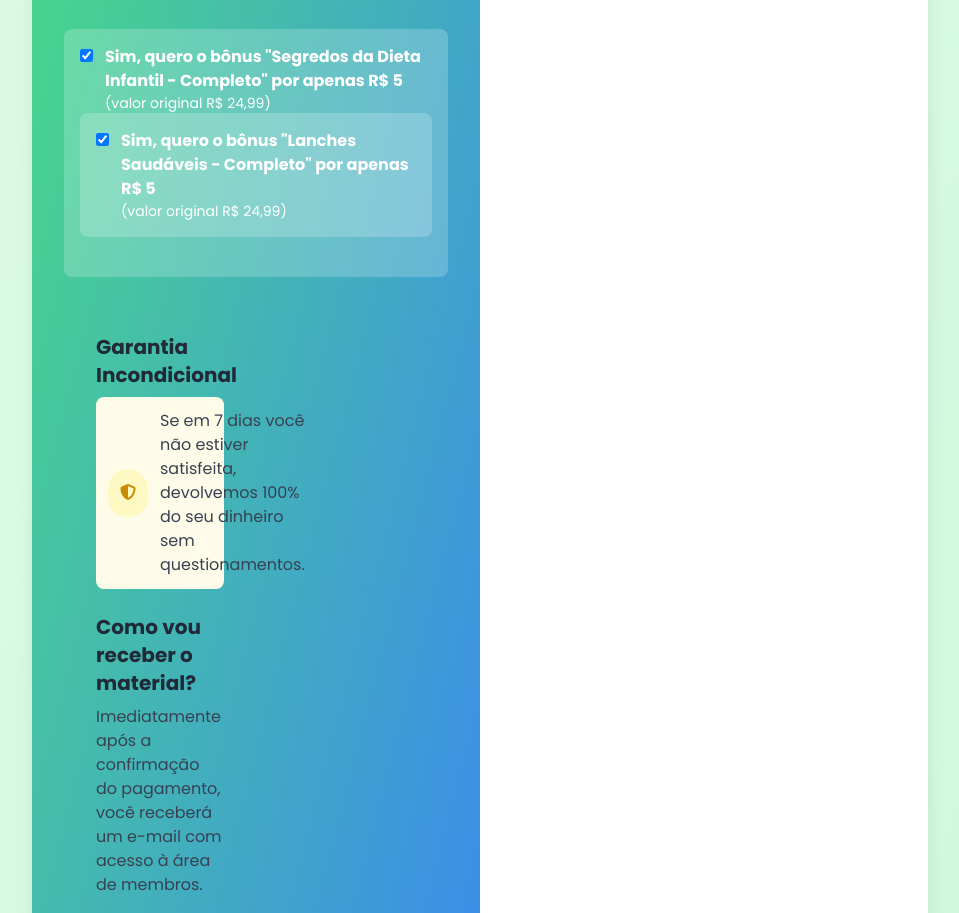
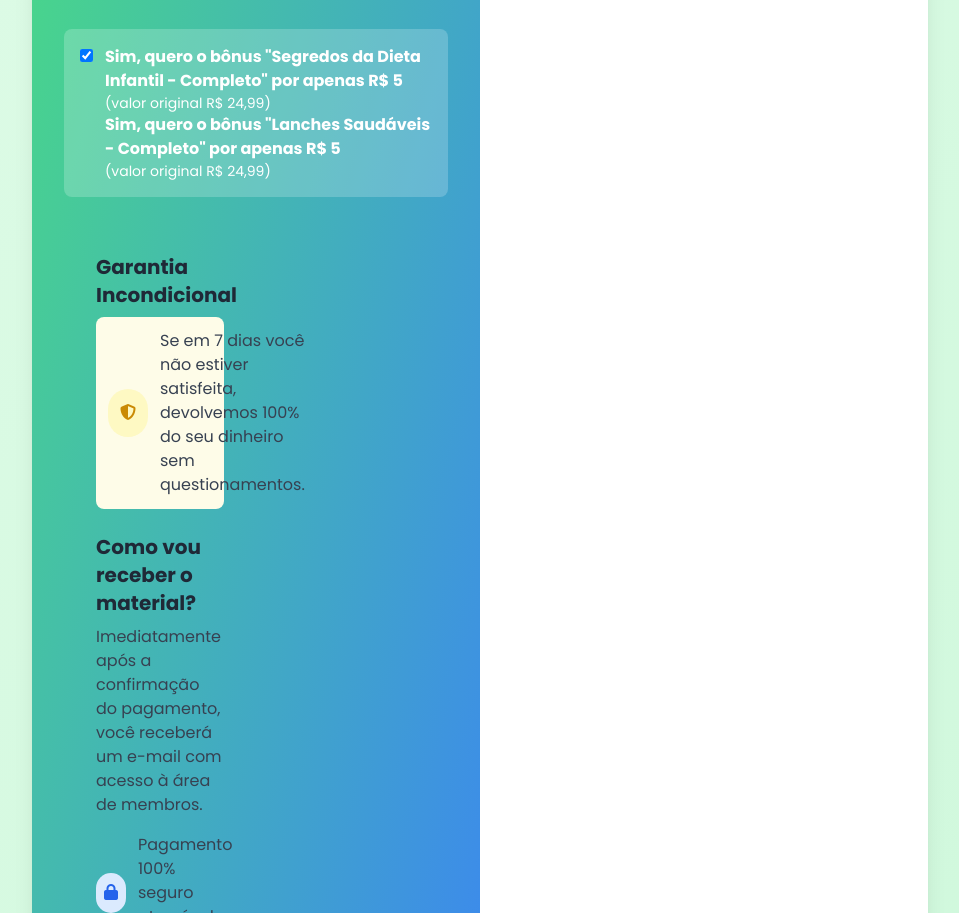
Before and after one commit to escudoimune/escudo-imunologico, a plain HTML site: page index.html in a window 1280 px wide. Shown: the part 3303-4216 px from the top of the page, without its empty margins (160-1119 px from the left). Drawn offline with nearby package versions, Linux system fonts and the light colour scheme.

Commit message:
index.html

```diff
--- a/index.html
+++ b/index.html
@@ -333,17 +333,12 @@
                                 <label for="order-bump" class="flex-1">
                                     <p class="font-bold">Sim, quero o bônus "Segredos da Dieta Infantil - Completo" por apenas R$ 5</p>
                                     <p class="text-sm">(valor original R$ 24,99)</p>
-                                </label>
-                            </div>
-                             <div class="bg-white bg-opacity-20 p-4 rounded-lg mb-6">
-                            <div class="flex items-start">
-                                <input type="checkbox" id="order-bump" class="mt-1 mr-3" checked>
                                 <label for="order-bump" class="flex-1">
                                     <p class="font-bold">Sim, quero o bônus "Lanches Saudáveis - Completo" por apenas R$ 5</p>
                                     <p class="text-sm">(valor original R$ 24,99)</p>
                                 </label>
                             </div>
-                        </div>
+
                     </div>
                     <div class="md:w-1/2 p-8">
                         <div class="mb-6">
```
